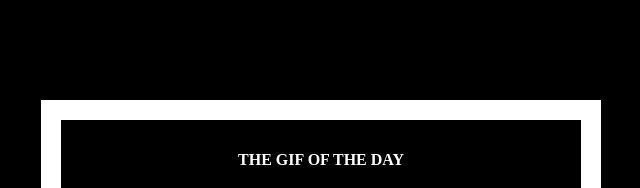
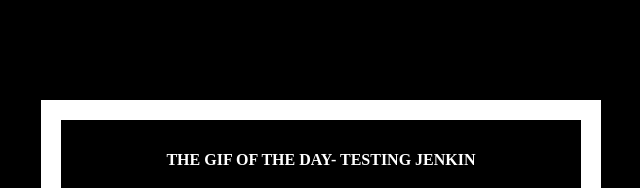
Before and after one commit to oksthefox/flask, a website: page flask-app/templates/index.html in a window 1280 px wide. Shown: the top 188 px of the page, without its empty margins (319-959 px from the left). Drawn offline with Linux system fonts and the light colour scheme.

Commit message:
Update index.html

```diff
--- a/flask-app/templates/index.html
+++ b/flask-app/templates/index.html
@@ -19,7 +19,7 @@
   </head>
   <body>
     <div class="container">
-      <h4>The Gif of the day</h4>
+      <h4>The Gif of the day- Testing Jenkin</h4>
       <img src="{{url}}" />
       <p><small>Courtesy: <a href="http://www.buzzfeed.com/copyranter/the-best-cat-gif-post-in-the-history-of-cat-gifs">Buzzfeed</a></small></p>
     </div>
```
